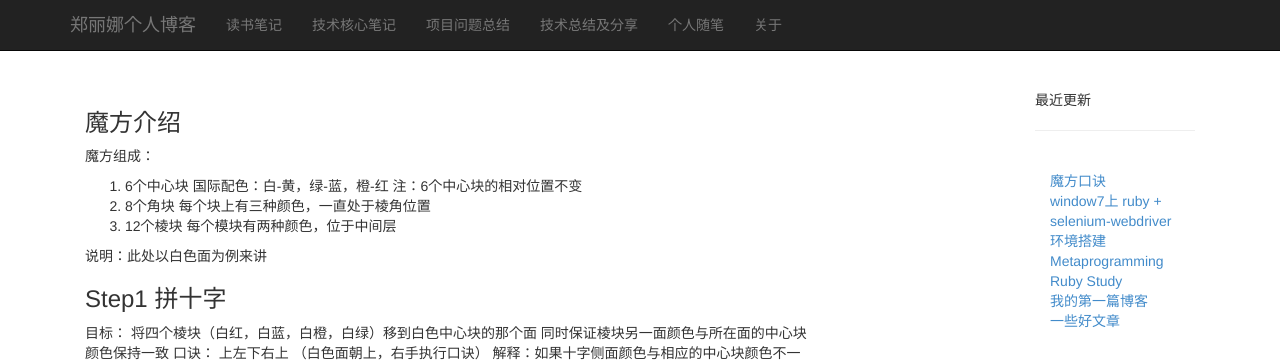
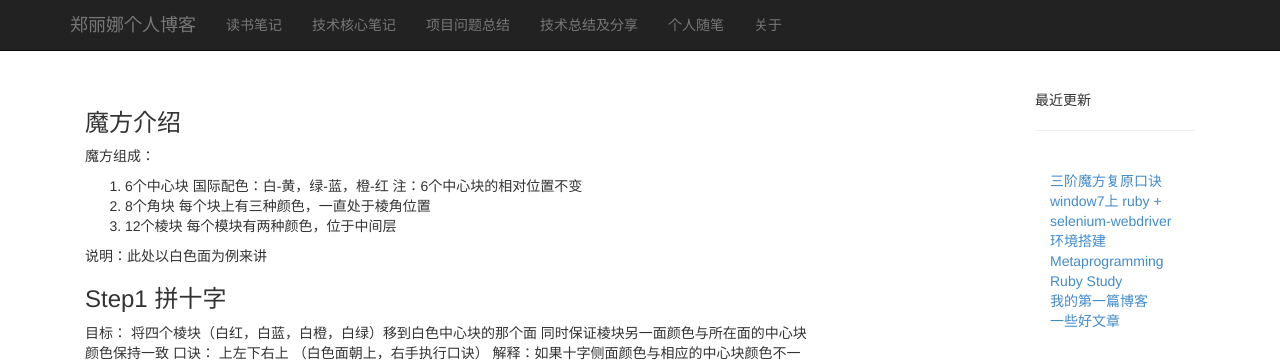
Before and after one commit to AitaZheng/RubyStudy, a Jekyll site: the page built from _posts/2017-12-15-三阶魔方复原口诀.md, in a window 1280 px wide and 1222 px high. Shown: the top 364 px of the window. Built offline with Jekyll 4.4.1, drawn with Linux system fonts in a browser that asks for light colours; Markdown is read by kramdown in place of the engine named in the settings.

Commit message:
update magic

```diff
--- a/_posts/2017-12-15-魔方口诀.md
+++ b/_posts/2017-12-15-三阶魔方复原口诀.md
@@ -1,6 +1,7 @@
 ---
 layout: default
-title: 魔方口诀
+title: 三阶魔方复原口诀
+description: 魔方基础
 tags: [play]
 category: play
 ---
```
